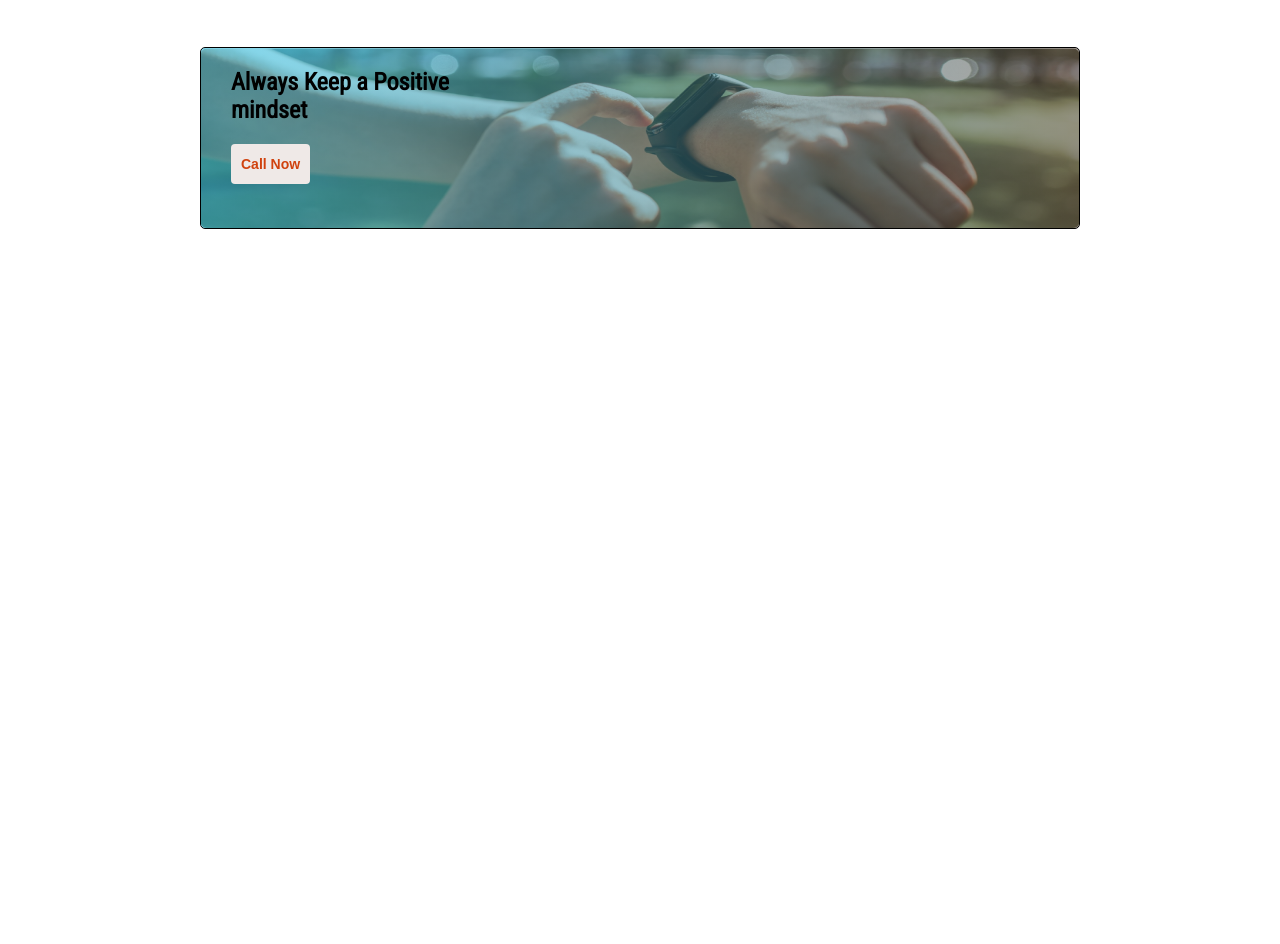
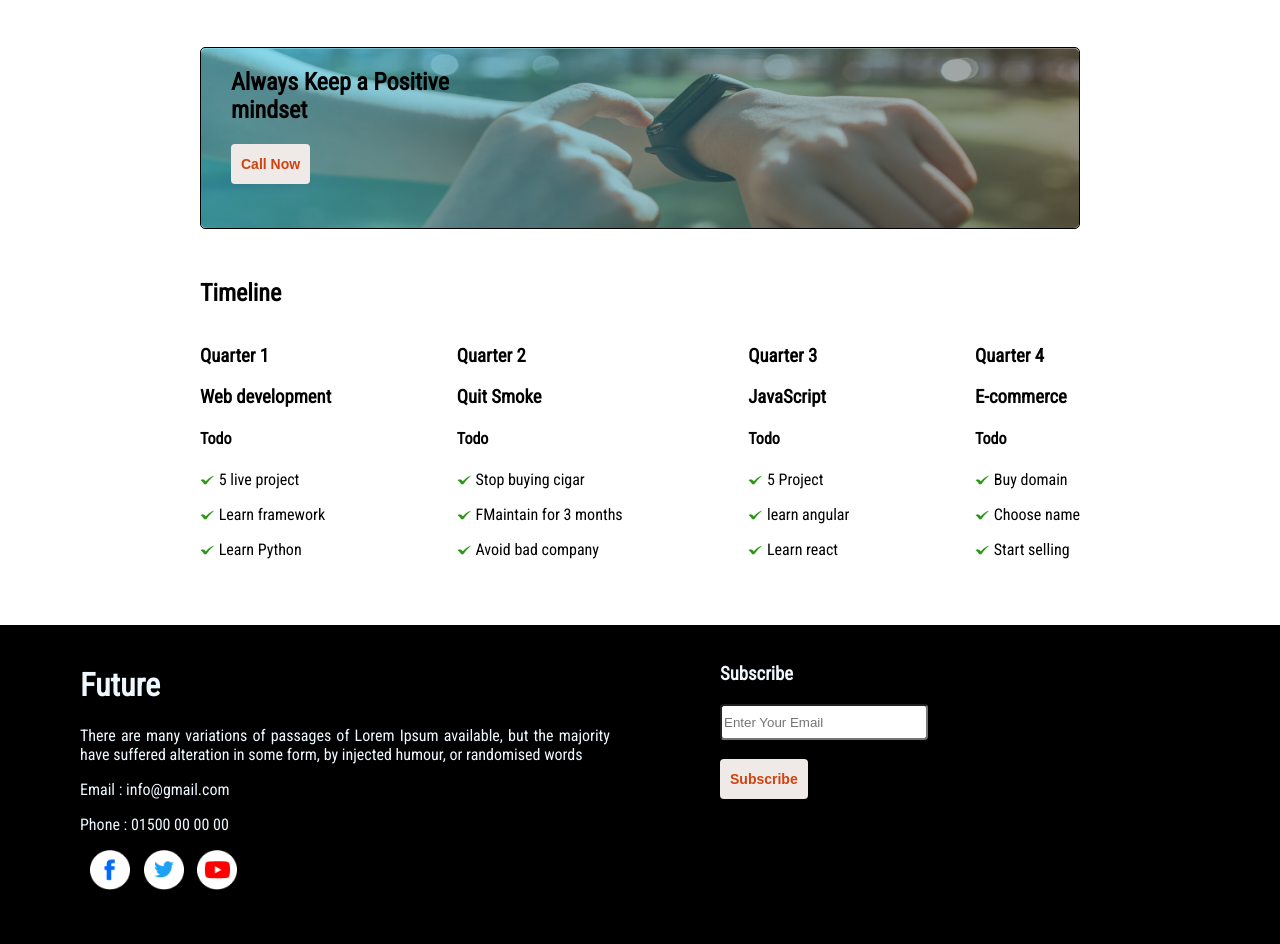
Before and after one commit to HemelB/new-me-new-year, a plain HTML site: page index.html in a window 1280 px wide. Shown: the part 1698-2642 px from the top of the page. Before the commit the page ends 1927 px from the top, so only its background shows below. Drawn offline with Linux system fonts and the light colour scheme.

Commit message:
final push

```diff
--- a/index.html
+++ b/index.html
@@ -84,6 +84,72 @@
 </div>
 </section>
 
+<!-- section 5 extra -->
 
+<section class="timeline">
+    <h1 class="timelineHeader">Timeline</h1>
+    <section class="todo">
+        <div class="todoList">
+            <h1>Quarter 1</h1>
+            <h1>Web development</h1>
+            <h4>Todo</h4>
+            <p><img class="tick" src="/images/icons/tick.jpg" alt=""> 5 live project </p>
+            <p><img class="tick" src="/images/icons/tick.jpg" alt=""> Learn framework </p>
+            <p><img class="tick" src="/images/icons/tick.jpg" alt=""> Learn Python</p>
+        </div>
+        <div class="todoList">
+            <h1>Quarter 2</h1>
+            <h1>Quit Smoke</h1>
+            <h4>Todo</h4>
+
+            <p><img class="tick" src="/images/icons/tick.jpg" alt=""> Stop buying cigar </p>
+            <p><img class="tick" src="/images/icons/tick.jpg" alt=""> FMaintain for 3 months </p>
+            <p><img class="tick" src="/images/icons/tick.jpg" alt=""> Avoid bad company</p>
+        </div>
+        <div class="todoList">
+            <h1>Quarter 3</h1>
+            <h1>JavaScript</h1>
+            <h4>Todo</h4>
+
+            <p><img class="tick" src="/images/icons/tick.jpg" alt=""> 5 Project </p>
+            <p><img class="tick" src="/images/icons/tick.jpg" alt=""> learn angular</p>
+            <p><img class="tick" src="/images/icons/tick.jpg" alt=""> Learn react</p>
+        </div>
+        <div class="todoList">
+            <h1>Quarter 4</h1>
+            <h1>E-commerce</h1>
+            <h4>Todo</h4>
+
+            <p><img class="tick" src="/images/icons/tick.jpg" alt=""> Buy domain </p>
+            <p><img class="tick" src="/images/icons/tick.jpg" alt=""> Choose name </p>
+            <p><img class="tick" src="/images/icons/tick.jpg" alt=""> Start selling </p>
+        </div>
+
+    </section>
+</section>
+
+<!-- footer -->
+<footer class="footer">
+    <div class="future">
+        <h1>Future</h1>
+    <p>There are many variations of passages of Lorem Ipsum
+    available, but the majority have suffered alteration in some
+    form, by injected humour, or randomised words</p>
+    <p>Email : info@gmail.com</p>
+    <p>Phone : 01500 00 00 00</p>
+    <div class="icons">
+        <img src="./images/icons/fb.png" alt="">
+        <img src="./images/icons/twitter.png" alt="">
+        <img src="./images/icons/youtube.png" alt="">
+    </div>
+    </div>
+
+    <div class="subscribe">
+        <h3>Subscribe</h3>
+        <input type="email" name="email" id="emailField" placeholder="Enter Your Email"> <br> <br>
+        <button class="button2">Subscribe</button>
+    </div>
+
+</footer>
 </body>
 </html>
--- a/style.css
+++ b/style.css
@@ -98,3 +98,45 @@ body{
     font-size:14px;
     font-weight: 700;
 }
+
+/* section 5 */
+
+
+.timeline{
+    margin-top: 50px;
+    margin-left: 200px;
+    margin-right: 200px;
+}
+.todo{
+    display: flex;
+    justify-content: space-between;
+}
+
+/* footer */
+
+.footer{
+    margin-top: 50px;
+    background-color: black;
+    display: flex;
+    color: aliceblue;
+}
+.future{
+    width: 50%;
+    padding: 20px 30px 50px 80px;
+}
+
+.subscribe{
+    width: 50%;
+    padding: 20px 30px 50px 80px;
+}
+#emailField{
+    width: 200px;
+    height: 30px;
+    border-radius: 4px;
+}
+
+.icons img{
+    width: 40px;
+    height: 40px;
+    margin-left: 10px;
+}
```
